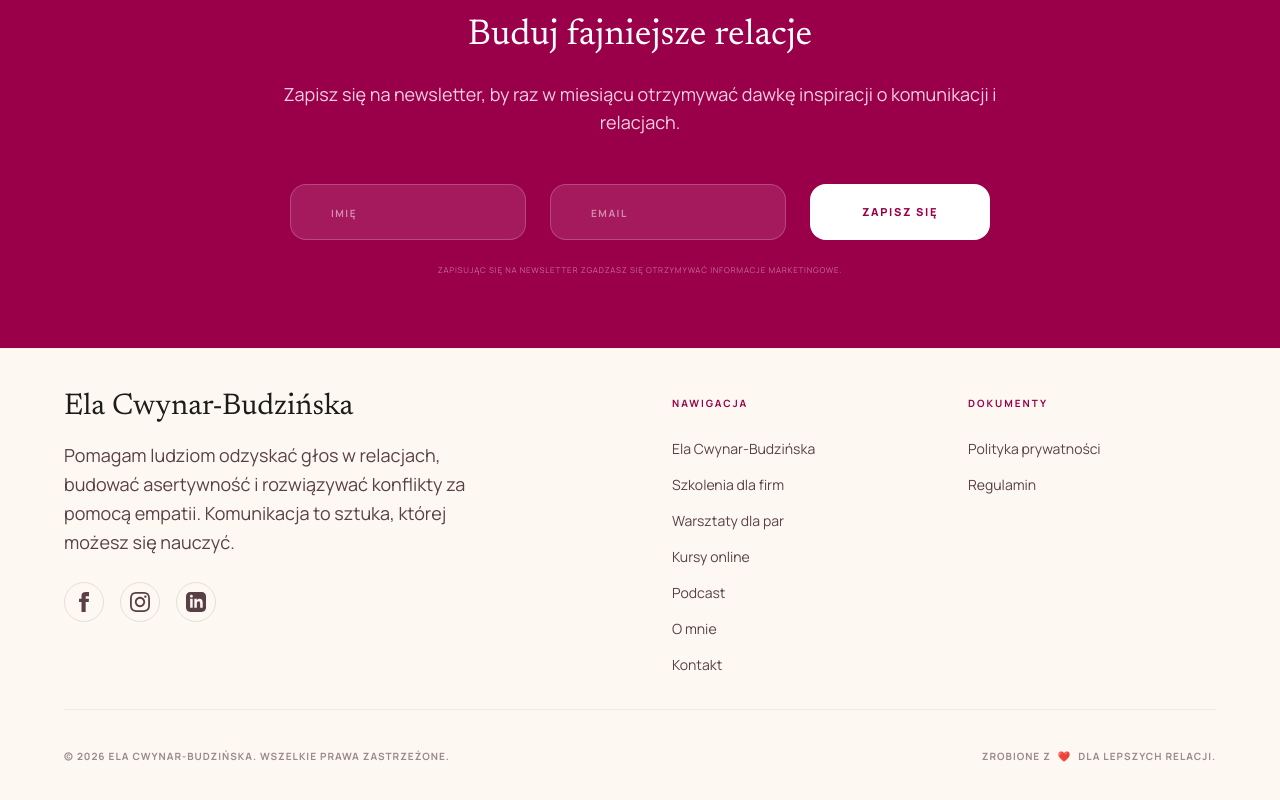
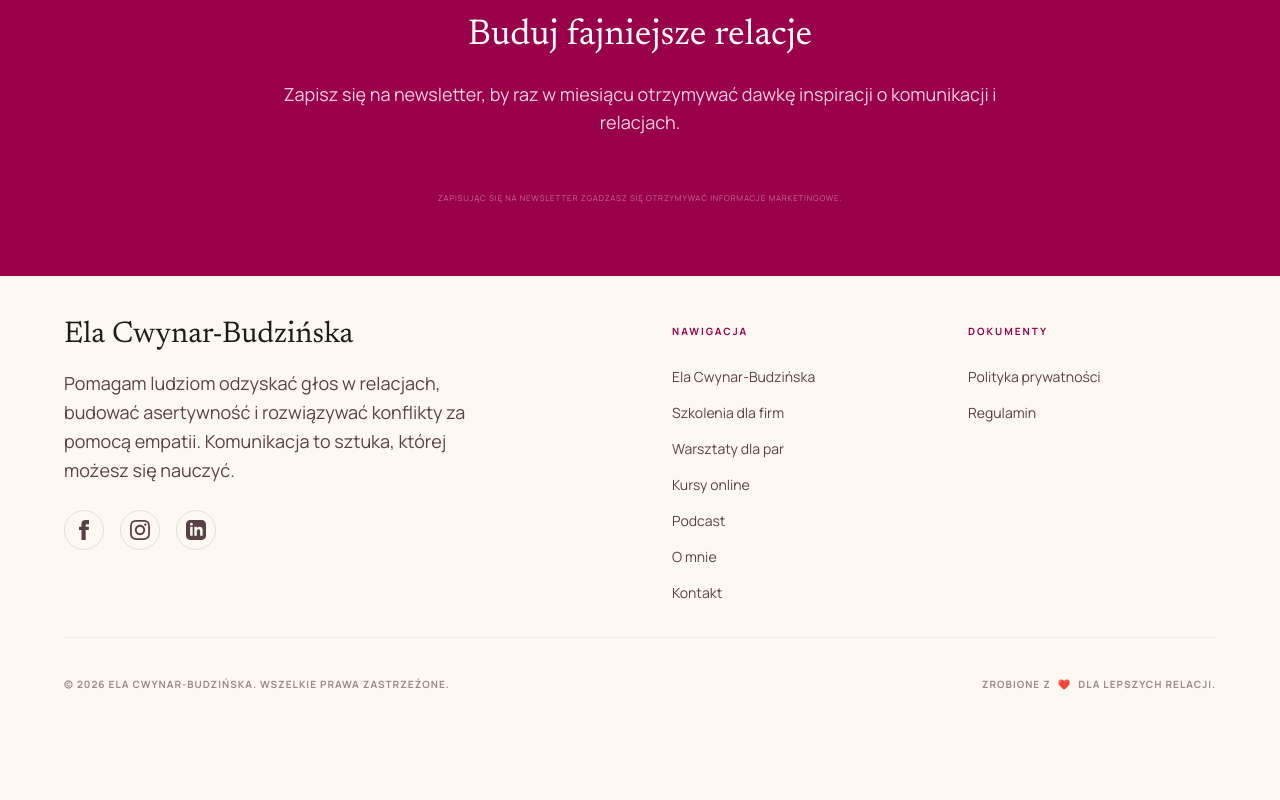
Before and after one commit to ecb12345/full-strona, a Next.js app: page /pary in a window 1280 px wide. Shown: the part 5209-6009 px from the top of the page. After the commit the page ends 5947 px from the top, so only its background shows below. Built offline with nearby package versions, Linux system fonts and the light colour scheme.

Commit message:
usunięto obsługę zapisu przez Formspree, osadzono MailerLite

```diff
--- a/app/layout.tsx
+++ b/app/layout.tsx
@@ -1,5 +1,6 @@
 import type { Metadata } from "next";
 import { Newsreader, Manrope } from "next/font/google";
+import Script from "next/script";
 import "./globals.css";
 import { Navbar } from "@/components/Navbar";
 import { Footer } from "@/components/Footer";
@@ -28,6 +29,15 @@ export default function RootLayout({
     <html lang="pl" className="scroll-smooth">
       <head>
         <link href="https://fonts.googleapis.com/css2?family=Material+Symbols+Outlined:wght,FILL@100..700,0..1&display=swap" rel="stylesheet" />
+        <Script id="mailerlite-universal" strategy="afterInteractive">
+          {`
+            (function(w,d,e,u,f,l,n){w[f]=w[f]||function(){(w[f].q=w[f].q||[])
+            .push(arguments);},l=d.createElement(e),l.async=1,l.src=u,
+            n=d.getElementsByTagName(e)[0],n.parentNode.insertBefore(l,n);})
+            (window,document,'script','https://assets.mailerlite.com/js/universal.js','ml');
+            ml('account', '2343740');
+          `}
+        </Script>
       </head>
       <body className={`${newsreader.variable} ${manrope.variable} bg-surface text-on-surface font-body selection:bg-primary/20 antialiased text-base md:text-lg overflow-x-hidden flex flex-col min-h-screen`}>
         <svg className="mask-container" viewBox="0 0 100 100" style={{ width: 0, height: 0, position: 'absolute', pointerEvents: 'none' }}>
--- a/components/NewsletterForm.tsx
+++ b/components/NewsletterForm.tsx
@@ -1,60 +1,19 @@
 "use client";
 
-import { useState } from "react";
+import { useEffect } from "react";
 
 export function NewsletterForm({ formId = "E23vqZ" }: { formId?: string }) {
-  const [isSubmitted, setIsSubmitted] = useState(false);
-
-  if (isSubmitted) {
-    return (
-      <div className="py-4 text-center">
-        <div className="w-12 h-12 bg-white/20 rounded-full flex items-center justify-center mx-auto mb-4">
-            <span className="material-symbols-outlined text-white text-2xl">check_circle</span>
-        </div>
-        <h4 className="font-headline text-2xl mb-2 text-white">Dziękuję!</h4>
-        <p className="text-white/80 text-sm">Pomyślnie zapisano na newsletter.</p>
-      </div>
-    );
-  }
+  useEffect(() => {
+    if (typeof window !== "undefined" && (window as any).ml) {
+      try {
+        (window as any).ml('account', '2343740');
+      } catch (err) {
+        console.error(err);
+      }
+    }
+  }, [formId]);
 
   return (
-    <form
-      onSubmit={async (e) => {
-        e.preventDefault();
-        const form = e.currentTarget;
-        try {
-            await fetch("https://formspree.io/f/xlgzvvea", { method: "POST", body: new FormData(form), headers: { Accept: "application/json" } });
-            setIsSubmitted(true);
-        } catch (err) {
-            alert("Wystąpił błąd.");
-        }
-      }}
-      className="flex flex-col sm:flex-row items-center justify-center gap-6 w-full max-w-[700px] mx-auto"
-    >
-      <div className="flex-grow w-full">
-        <input
-          type="text"
-          name="name"
-          required
-          placeholder="Imię"
-          className="w-full h-[56px] px-10 bg-white/10 border border-white/20 rounded-xl text-white text-sm outline-none transition-all focus:bg-white/15 focus:border-white/60 focus:ring-[4px] focus:ring-white/5 placeholder:text-white/50 placeholder:uppercase placeholder:tracking-[0.15em] placeholder:text-[10px] placeholder:font-bold"
-        />
-      </div>
-      <div className="flex-grow w-full">
-        <input
-          type="email"
-          name="email"
-          required
-          placeholder="Email"
-          className="w-full h-[56px] px-10 bg-white/10 border border-white/20 rounded-xl text-white text-sm outline-none transition-all focus:bg-white/15 focus:border-white/60 focus:ring-[4px] focus:ring-white/5 placeholder:text-white/50 placeholder:uppercase placeholder:tracking-[0.15em] placeholder:text-[10px] placeholder:font-bold"
-        />
-      </div>
-      <button
-        type="submit"
-        className="w-full sm:w-auto min-w-[180px] h-[56px] bg-white text-primary rounded-xl px-8 font-extrabold uppercase tracking-[0.15em] text-[11px] hover:-translate-y-1 hover:shadow-xl hover:shadow-black/20 transition-all duration-300 flex items-center justify-center whitespace-nowrap"
-      >
-        ZAPISZ SIĘ
-      </button>
-    </form>
+    <div className="ml-embedded" data-form={formId}></div>
   );
 }
--- /dev/null
+++ b/pages_test.js
@@ -0,0 +1 @@
+console.log("To test MailerLite script behavior");
```
